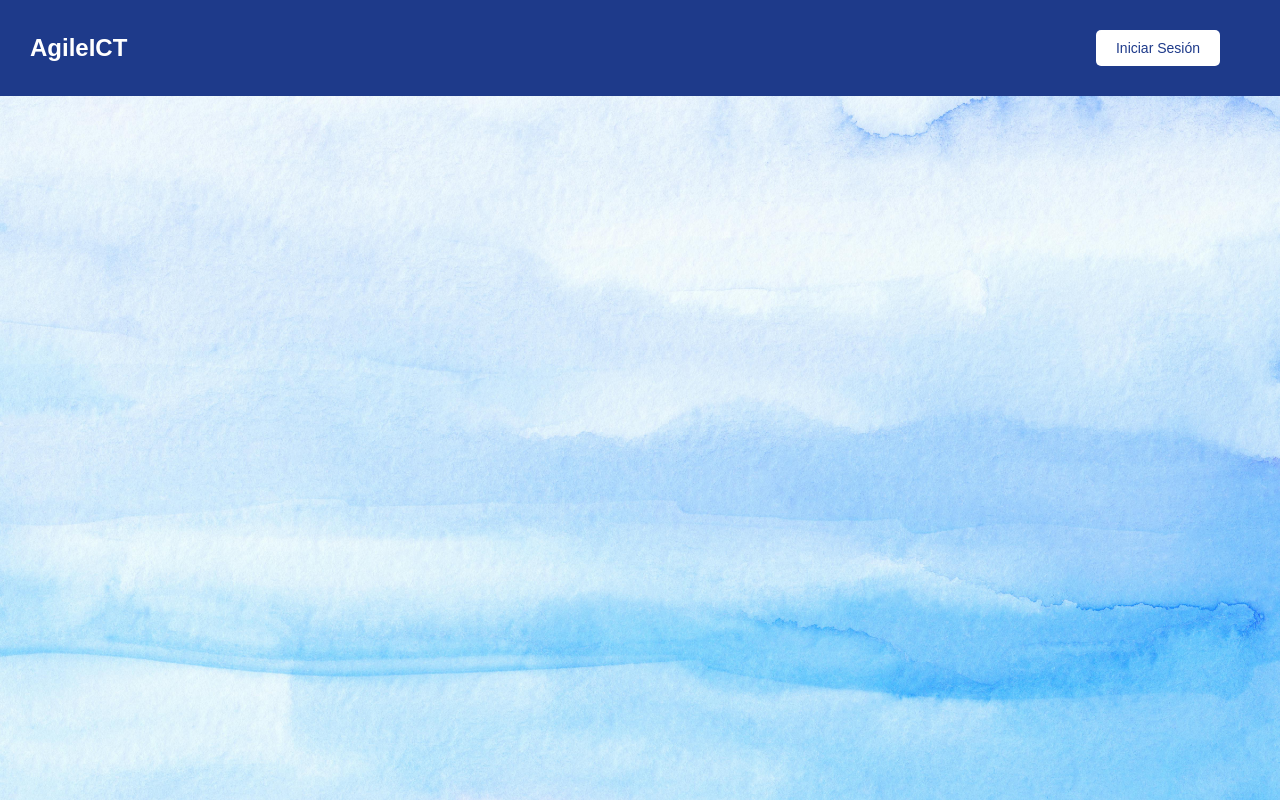
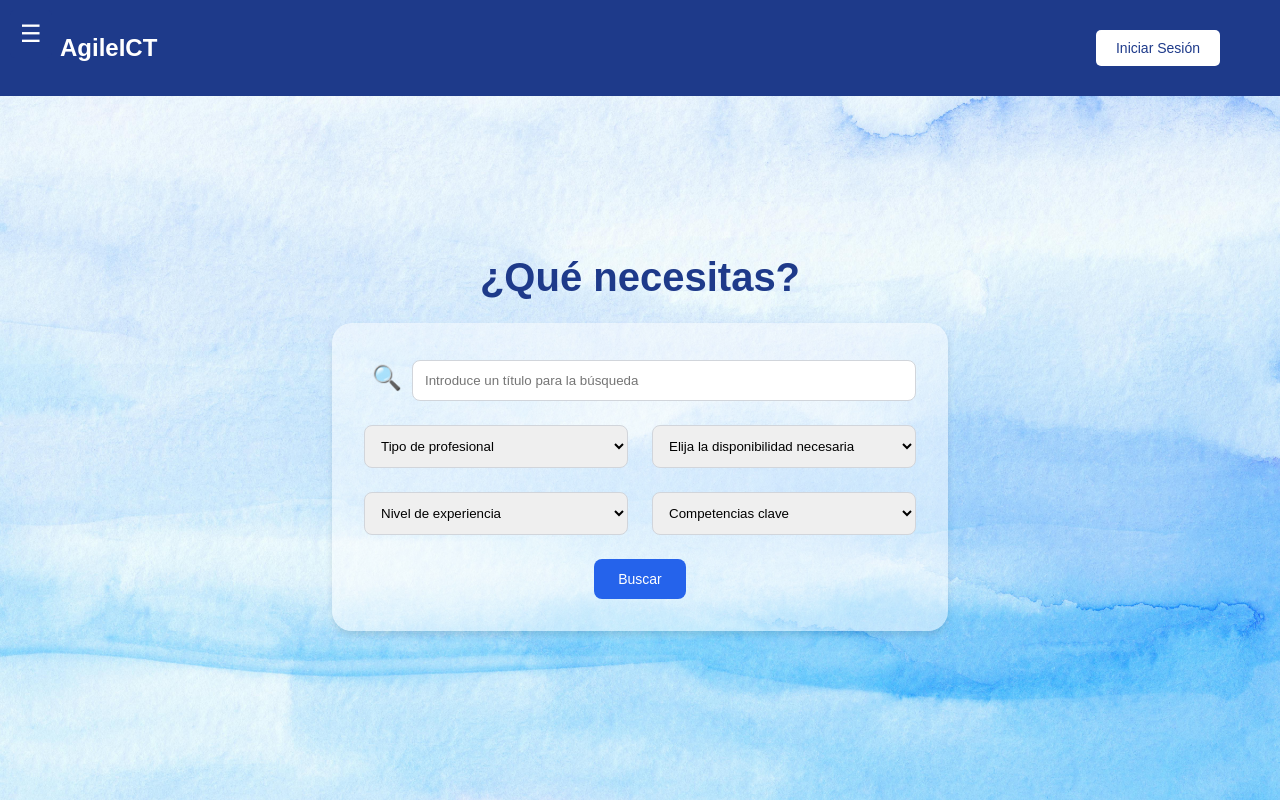
Before and after one commit to gonzaloleis/agileict-headhunting-platform, a React (Vite) app in the folder agileICT/frontend/: page /inicio-empresa in a window 1280 px wide. Built offline with nearby package versions, Linux system fonts and the light colour scheme.

Commit message:
Añadida página de inicio de empresa

```diff
--- a/agileICT/frontend/src/App.jsx
+++ b/agileICT/frontend/src/App.jsx
@@ -5,6 +5,8 @@ import RegisterOptions from "./components/RegisterOptions";
 import ChooseSubscription from "./components/ChooseSubscription";
 import RegisterEmpresa from "./components/RegisterEmpresa";
 import RegisterProfesional from "./components/RegisterProfesional";
+import InicioEmpresa from "./components/InicioEmpresa"; // Importar el nuevo componente
+
 import "./App.css"; // Archivo de estilos globales
 
 const App = () => {
@@ -17,6 +19,8 @@ const App = () => {
           <Route path="/choose-subscription" element={<ChooseSubscription />} />
           <Route path="/register-empresa" element={<RegisterEmpresa />} />
           <Route path="/register-profesional" element={<RegisterProfesional />} />
+          <Route path="/inicio-empresa" element={<InicioEmpresa />} />
+
         </Routes>
       </div>
     </Router>
--- /dev/null
+++ b/agileICT/frontend/src/InicioEmpresa.css
@@ -0,0 +1,156 @@
+/* Estilos generales */
+.inicio-empresa {
+    display: flex;
+}
+
+.sidebar {
+    width: 250px;
+    background-color: #1e3a8a;
+    color: white;
+    position: fixed;
+    height: 100%;
+    left: -250px; /* Esconder el menú inicialmente */
+    transition: left 0.3s;
+    top: 0;
+    z-index: 999; /* Asegura que el sidebar esté por debajo del navbar */
+}
+
+.sidebar.open {
+    left: 0; /* Mostrar el menú cuando esté abierto */
+}
+
+.sidebar .menu {
+    display: block;
+    margin-top: 60px; /* Añadir margen superior para evitar el navbar */
+}
+
+.sidebar .menu ul {
+    list-style-type: none;
+    padding: 0;
+}
+
+.sidebar .menu ul li {
+    padding: 10px;
+}
+
+.sidebar .menu ul li a {
+    color: white;
+    text-decoration: none;
+}
+
+.content {
+    margin-left: 0;
+    padding: 20px;
+    transition: margin-left 0.3s;
+    margin-top: 60px; /* Añadir margen superior para evitar el navbar */
+    display: flex;
+    flex-direction: column;
+    align-items: center; /* Centrar el contenido horizontalmente */
+}
+
+.content.shifted {
+    margin-left: 250px; /* Ajustar el contenido cuando el menú esté abierto */
+}
+
+/* Estilos del botón de toggle */
+.toggle-btn {
+    background-color: #1e3a8a; /* Fondo azul claro */
+    color: white;
+    border: none;
+    cursor: pointer;
+    font-size: 1.5rem;
+    padding: 10px;
+    position: fixed;
+    top: 10px;
+    left: 10px;
+    z-index: 1000; /* Asegura que el botón esté por encima de otros elementos */
+}
+
+/* Estilos específicos del formulario */
+.inicio-empresa-container {
+    display: flex;
+    flex-direction: column;
+    align-items: center; /* Centrar el contenido horizontalmente */
+    justify-content: center;
+    min-height: 100vh;
+    text-align: center;
+}
+
+.inicio-empresa-title {
+    font-size: 2.5rem;
+    font-weight: bold;
+    color: #1e3a8a; /* text-blue-700 */
+    margin-bottom: 1.5rem;
+}
+
+.inicio-empresa-form-container {
+    background-color: rgba(255, 255, 255, 0.5); /* bg-white bg-opacity-50 */
+    padding: 2rem; /* Aumentar el padding */
+    border-radius: 1.25rem; /* rounded-2xl */
+    box-shadow: 0 4px 6px rgba(0, 0, 0, 0.1); /* shadow-md */
+    width: 100%;
+    max-width: 40rem; /* Aumentar el max-width */
+    display: flex;
+    flex-direction: column;
+    align-items: center; /* Centrar el contenido horizontalmente */
+}
+
+.inicio-empresa-search-bar {
+    position: relative;
+    display: flex;
+    align-items: center;
+    margin-bottom: 1.5rem; /* Aumentar el margin-bottom */
+    width: 100%;
+}
+
+.inicio-empresa-search-icon {
+    position: absolute;
+    left: 0.5rem; /* Ajustar la posición */
+    color: #2563eb; /* text-blue-600 */
+    font-size: 1.5rem; /* text-2xl */
+}
+
+.inicio-empresa-input {
+    padding-left: 2.5rem; /* pl-10 */
+    padding: 0.75rem; /* Aumentar el padding */
+    width: 100%;
+    border: 1px solid #d1d5db; /* border-gray-300 */
+    border-radius: 0.5rem; /* rounded-lg */
+    outline: none;
+    transition: box-shadow 0.2s;
+    margin-left: 3rem;
+}
+
+.inicio-empresa-input:focus {
+    box-shadow: 0 0 0 2px #3b82f6; /* focus:ring-2 focus:ring-blue-500 */
+}
+
+.inicio-empresa-select-group {
+    display: grid;
+    grid-template-columns: repeat(2, 1fr);
+    gap: 1.5rem; /* Aumentar el gap */
+    margin-bottom: 1.5rem; /* Aumentar el margin-bottom */
+    width: 100%;
+}
+
+.inicio-empresa-select {
+    padding: 0.75rem; /* Aumentar el padding */
+    border: 1px solid #d1d5db; /* border-gray-300 */
+    border-radius: 0.5rem; /* rounded-lg */
+    width: 100%;
+}
+
+.inicio-empresa-button {
+    padding: 0.75rem 1.5rem; /* Aumentar el padding */
+    background-color: #2563eb; /* bg-blue-600 */
+    color: white;
+    border: none;
+    border-radius: 0.5rem; /* rounded-lg */
+    cursor: pointer;
+    transition: background-color 0.2s;
+    align-self: center; /* Centrar el botón */
+}
+
+.inicio-empresa-button:hover {
+    background-color: #1e3a8a; /* bg-blue-700 */
+}
--- a/agileICT/frontend/src/Navbar.css
+++ b/agileICT/frontend/src/Navbar.css
@@ -16,6 +16,7 @@
     color: white;
     font-size: 24px;
     font-weight: bold;
+    margin-left: 30px;
 }
 
 .login-btn {
--- /dev/null
+++ b/agileICT/frontend/src/components/InicioEmpresa.jsx
@@ -0,0 +1,58 @@
+import React, { useState } from 'react';
+import { Link } from 'react-router-dom';
+import '../InicioEmpresa.css';
+
+const InicioEmpresa = () => {
+    const [menuOpen, setMenuOpen] = useState(false);
+
+    const toggleMenu = () => {
+        setMenuOpen(!menuOpen);
+    };
+
+    return (
+        <div className="inicio-empresa">
+            <button className="toggle-btn" onClick={toggleMenu}>☰</button>
+            <div className={`sidebar ${menuOpen ? 'open' : ''}`}>
+                <nav className="menu">
+                    <ul>
+                        <li><Link to="/buscar-perfiles">Buscar Perfiles</Link></li>
+                        <li><Link to="/mi-perfil">Mi Perfil</Link></li>
+                        <li><Link to="/ajustes">Ajustes</Link></li>
+                    </ul>
+                </nav>
+            </div>
+            <div className={`content ${menuOpen ? 'shifted' : ''}`}>
+                <h1 className="inicio-empresa-title">¿Qué necesitas?</h1>
+                <div className="inicio-empresa-form-container">
+                    <div className="inicio-empresa-search-bar">
+                        <span className="inicio-empresa-search-icon">🔍</span>
+                        <input
+                            type="text"
+                            placeholder="Introduce un título para la búsqueda"
+                            className="inicio-empresa-input"
+                        />
+                    </div>
+                    <div className="inicio-empresa-select-group">
+                        <select className="inicio-empresa-select">
+                            <option>Tipo de profesional</option>
+                        </select>
+                        <select className="inicio-empresa-select">
+                            <option>Elija la disponibilidad necesaria</option>
+                        </select>
+                    </div>
+                    <div className="inicio-empresa-select-group">
+                        <select className="inicio-empresa-select">
+                            <option>Nivel de experiencia</option>
+                        </select>
+                        <select className="inicio-empresa-select">
+                            <option>Competencias clave</option>
+                        </select>
+                    </div>
+                    <button className="inicio-empresa-button">Buscar</button>
+                </div>
+            </div>
+        </div>
+    );
+};
+
+export default InicioEmpresa;
--- a/agileICT/frontend/src/components/RegisterEmpresa.jsx
+++ b/agileICT/frontend/src/components/RegisterEmpresa.jsx
@@ -51,13 +51,18 @@ const RegisterEmpresa = () => {
                 const data = await response.json();
                 console.log("Empresa registrada:", data);
                 // Redirigir o mostrar mensaje de éxito
-                navigate('/'); // o a otra ruta de confirmación
+                navigate('/inicio-empresa'); // o a otra ruta de confirmación
             } else {
                 console.error("Error en el registro de la empresa");
             }
         } catch (error) {
             console.error("Error:", error);
         }
+    };
+
+    const prueba = (e) => {
+        e.preventDefault();
+        navigate('/inicio-empresa');
     };
 
     const handleBackClick = (e) => {
@@ -158,7 +163,7 @@ const RegisterEmpresa = () => {
                             />
                         </label>
                         <div className="button-container">
-                            <button type="submit">Registrarse</button>
+                            <button type="submit" onClick={prueba}>Registrarse</button> {/* Cambiar el método de prueba a submit cuando esté la función hecha */}
                             <button className="back-button" onClick={handleBackClick}>Volver</button>
                         </div>
                     </form>
```
Also changed, not shown: agileICT/frontend/src/components/Ajustes.jsx (added, +12 -0 lines), agileICT/frontend/src/components/BuscarPerfiles.jsx (added, +12 -0 lines), agileICT/frontend/src/components/MiPerfil.jsx (added, +12 -0 lines), 1 other file (tests, documents, lock files or other folders).
